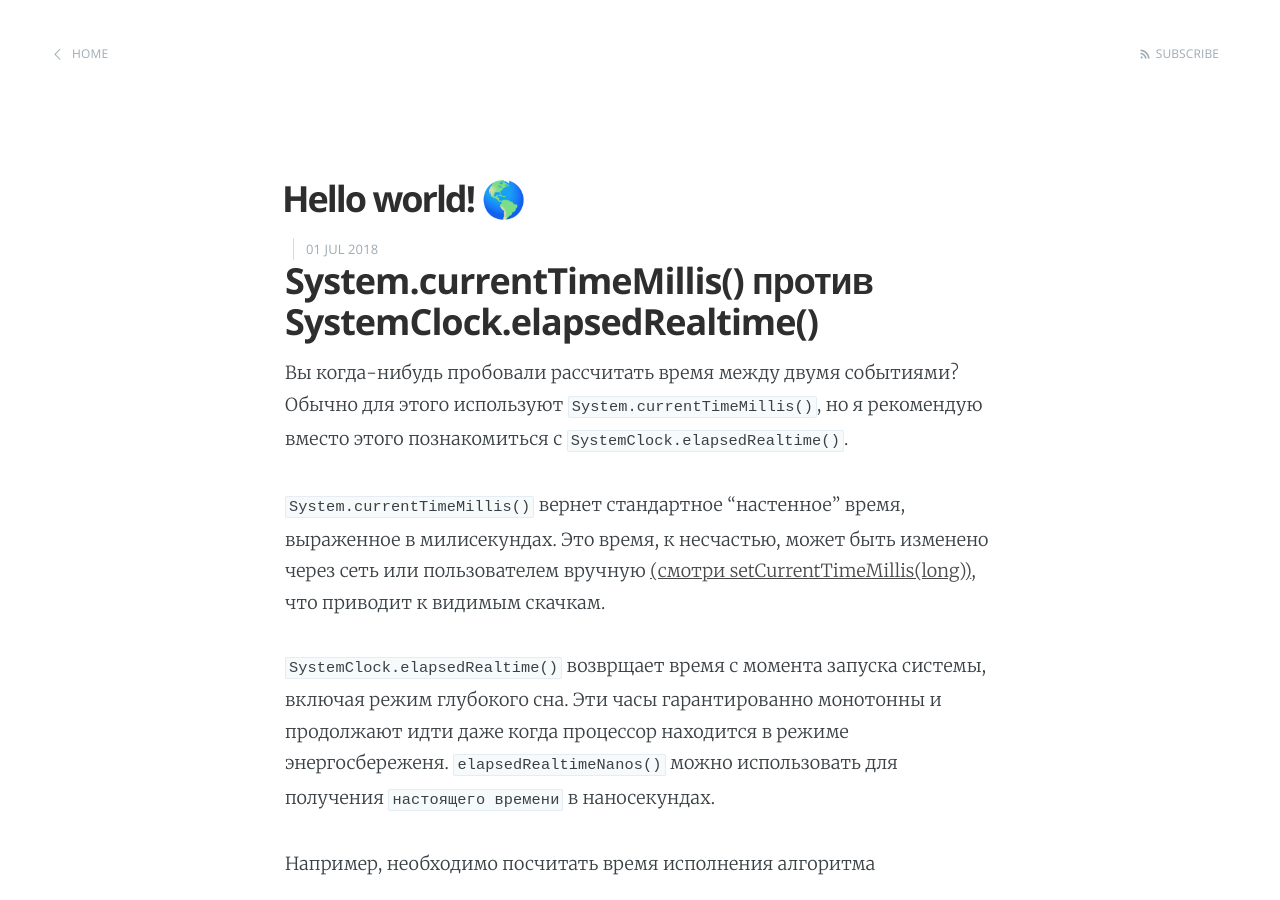
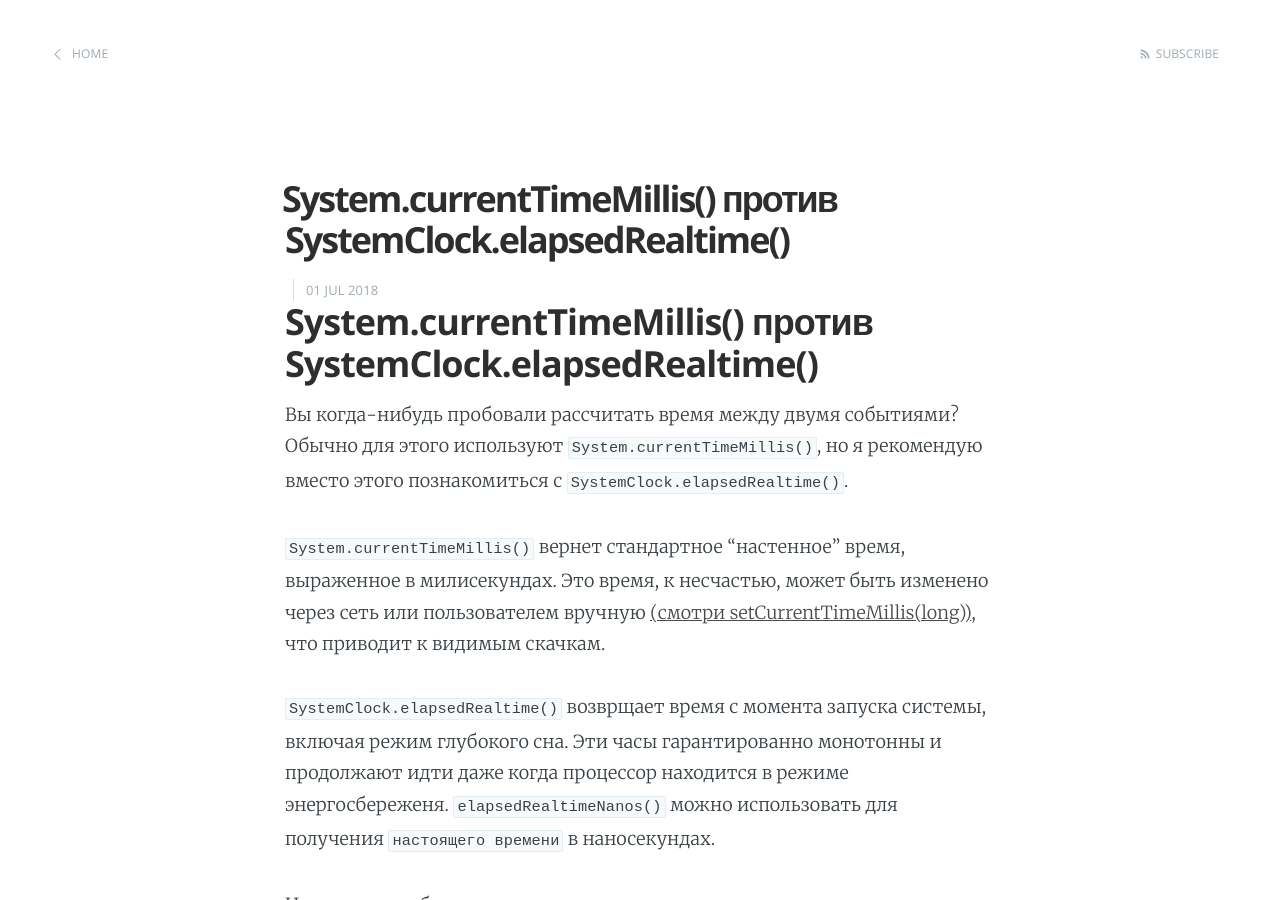
Before and after one commit to st235/alexdoodles, a Jekyll site: the page built from _posts/2018-7-01-currentTimeMillis-vs-elapsedRealtime.markdown, in a window 1280 px wide and 900 px high. Built offline with Jekyll 4.4.1, drawn with Linux system fonts in a browser that asks for light colours.

Commit message:
small fixes.

```diff
--- a/_posts/2018-7-01-hello-world.markdown
+++ b/_posts/2018-7-01-currentTimeMillis-vs-elapsedRealtime.markdown
@@ -1,6 +1,7 @@
 ---
 layout: post
-title:  "Hello world! 🌎"
+title:  "System.currentTimeMillis() против SystemClock.elapsedRealtime()"
+published: true
 author: "st235"
 ---
 ## System.currentTimeMillis() против SystemClock.elapsedRealtime()
```
